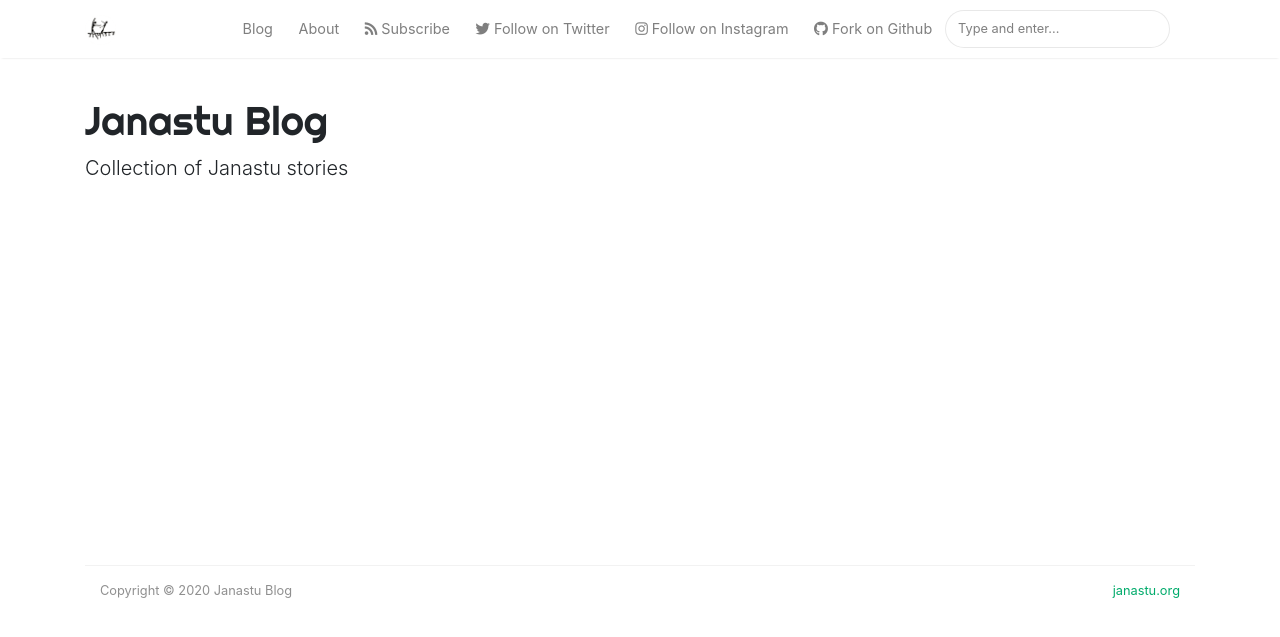
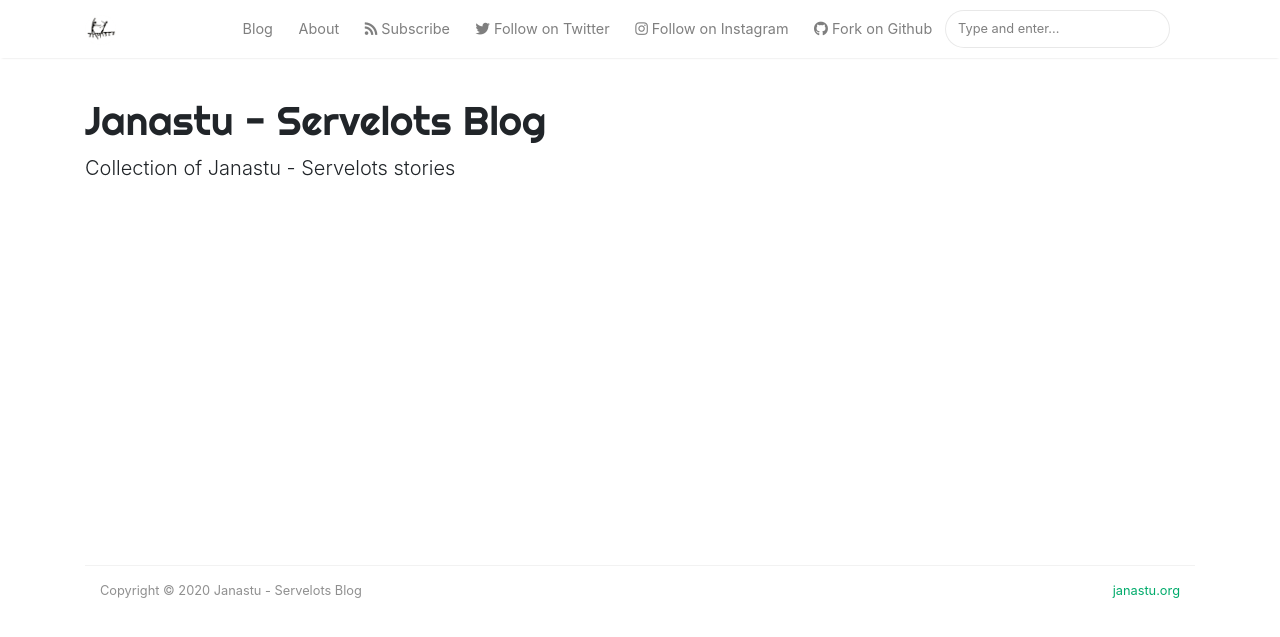
Before and after one commit to janastu/blog.janastu.org, a Jekyll site: the page built from _pages/tags.md, in a window 1280 px wide. Shown: the top 637 px of the page. Built offline with Jekyll 4.4.1, drawn with Linux system fonts in a browser that asks for light colours; nearby versions of some CDN libraries.

Commit message:
update Blog title

```diff
--- a/_config.yml
+++ b/_config.yml
@@ -1,7 +1,7 @@
 # Site
-name: "Janastu Blog"
-title: "Janastu - Blog"
-description: "Collection of Janastu stories"
+name: "Janastu - Servelots Blog"
+title: "Janastu - Servelots Blog"
+description: "Collection of Janastu - Servelots stories"
 logo: 'assets/images/logo.png'
 favicon: 'assets/images/logo.png'
 baseurl: /
```
